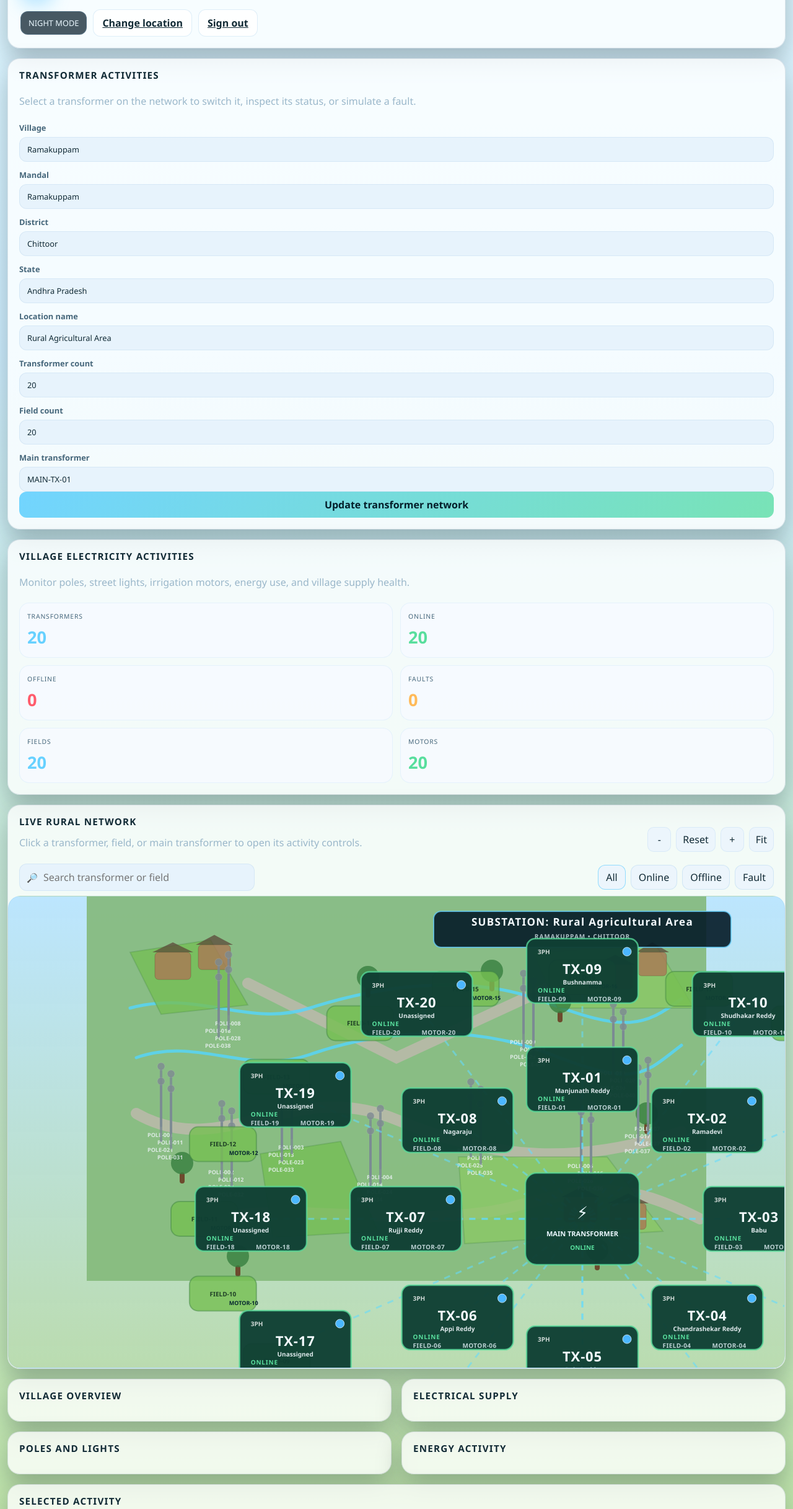
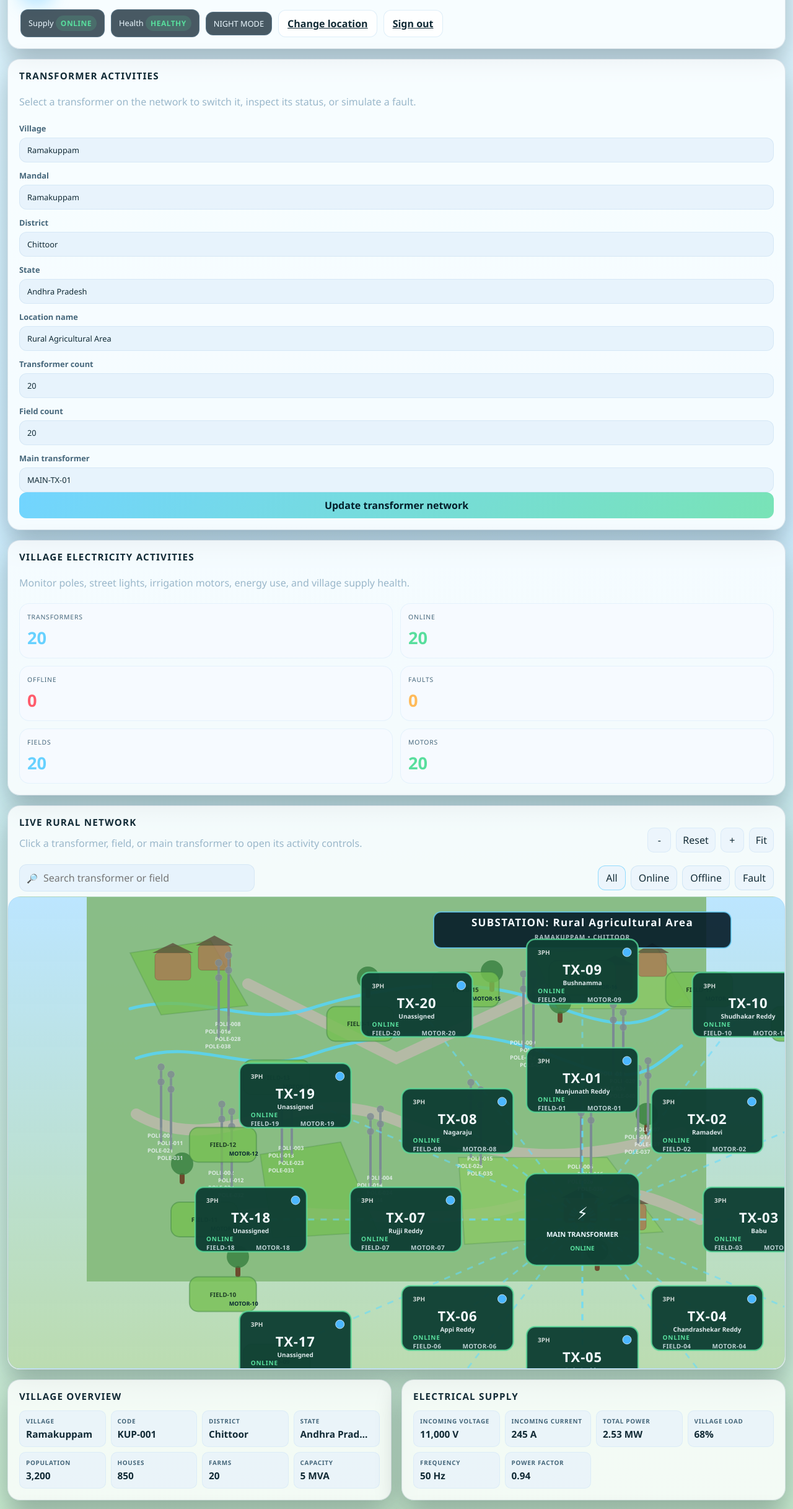
Before and after one commit to subhashreddystyear-ship-it/Integrated-Current-Systems, a plain HTML site: page rural-dashboard.html in a window 1280 px wide. Shown: the part 88-2522 px from the top of the page at 62% size. Drawn offline with Linux system fonts and the light colour scheme; sample sign-in values are in the browser's storage.

Commit message:
Updated website

```diff
--- a/rural-dashboard.html
+++ b/rural-dashboard.html
@@ -22,6 +22,8 @@
         </div>
       </div>
       <div class="top-controls">
+        <span class="mode-pill">Supply <strong id="mainStatusLabel" class="value status-badge success">ONLINE</strong></span>
+        <span class="mode-pill">Health <strong id="systemHealth" class="value status-badge success">HEALTHY</strong></span>
         <button class="mode-pill" id="toggleDayNight" type="button">NIGHT MODE</button>
         <a class="ghost-button" href="location.html">Change location</a>
         <a class="ghost-button" href="index.html" onclick="sessionStorage.removeItem('isLoggedIn')">Sign out</a>
--- a/script.js
+++ b/script.js
@@ -1138,6 +1138,7 @@ function applySearchAndFilter() {
 }
 
 function updateFilterButtons() {
+  if (!ui.filterGroup) return;
   ui.filterGroup.querySelectorAll('[data-filter]').forEach((button) => {
     button.classList.toggle('active', button.dataset.filter === appState.filter);
   });
```
Also changed, not shown: service-selection.html (+3 -0 lines).
